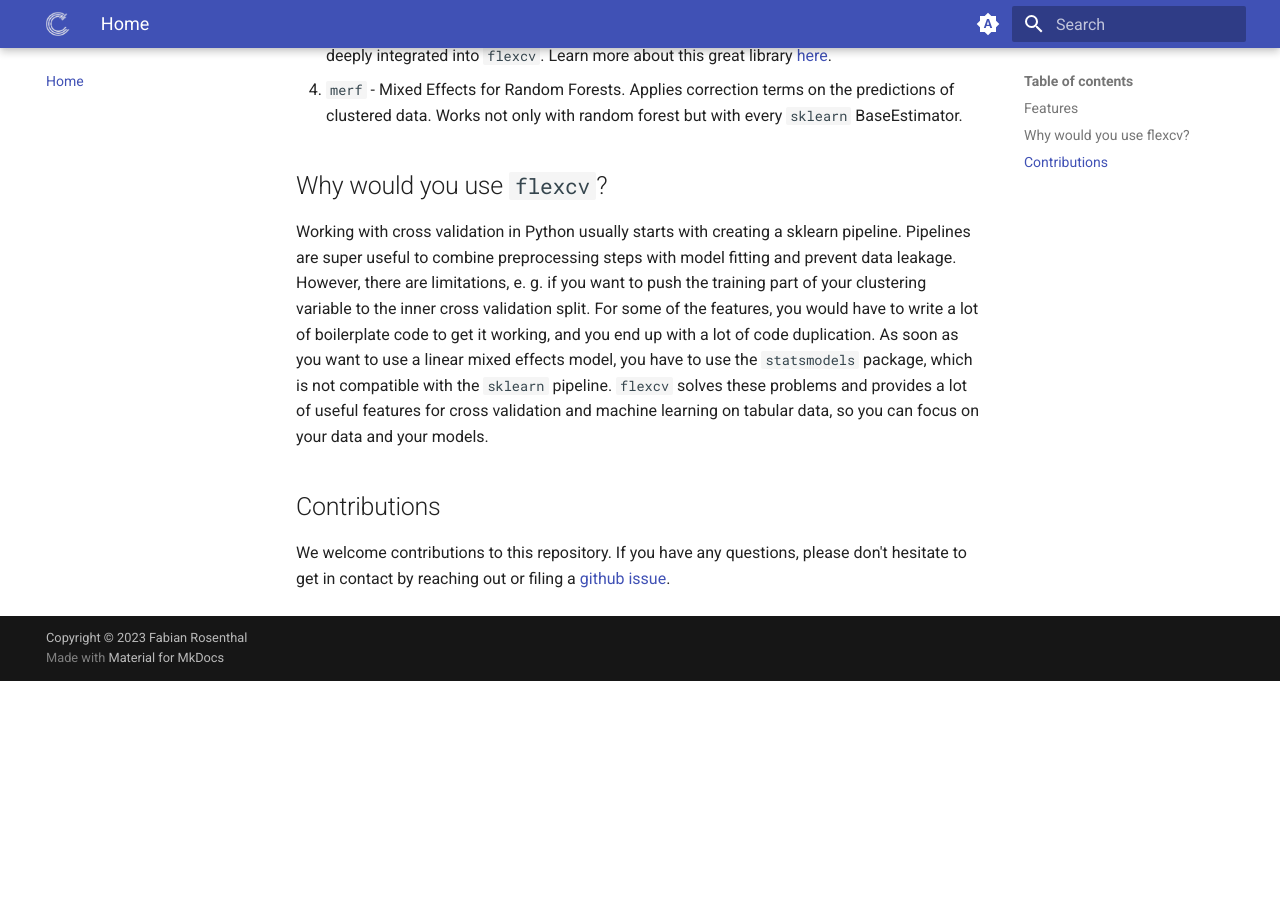
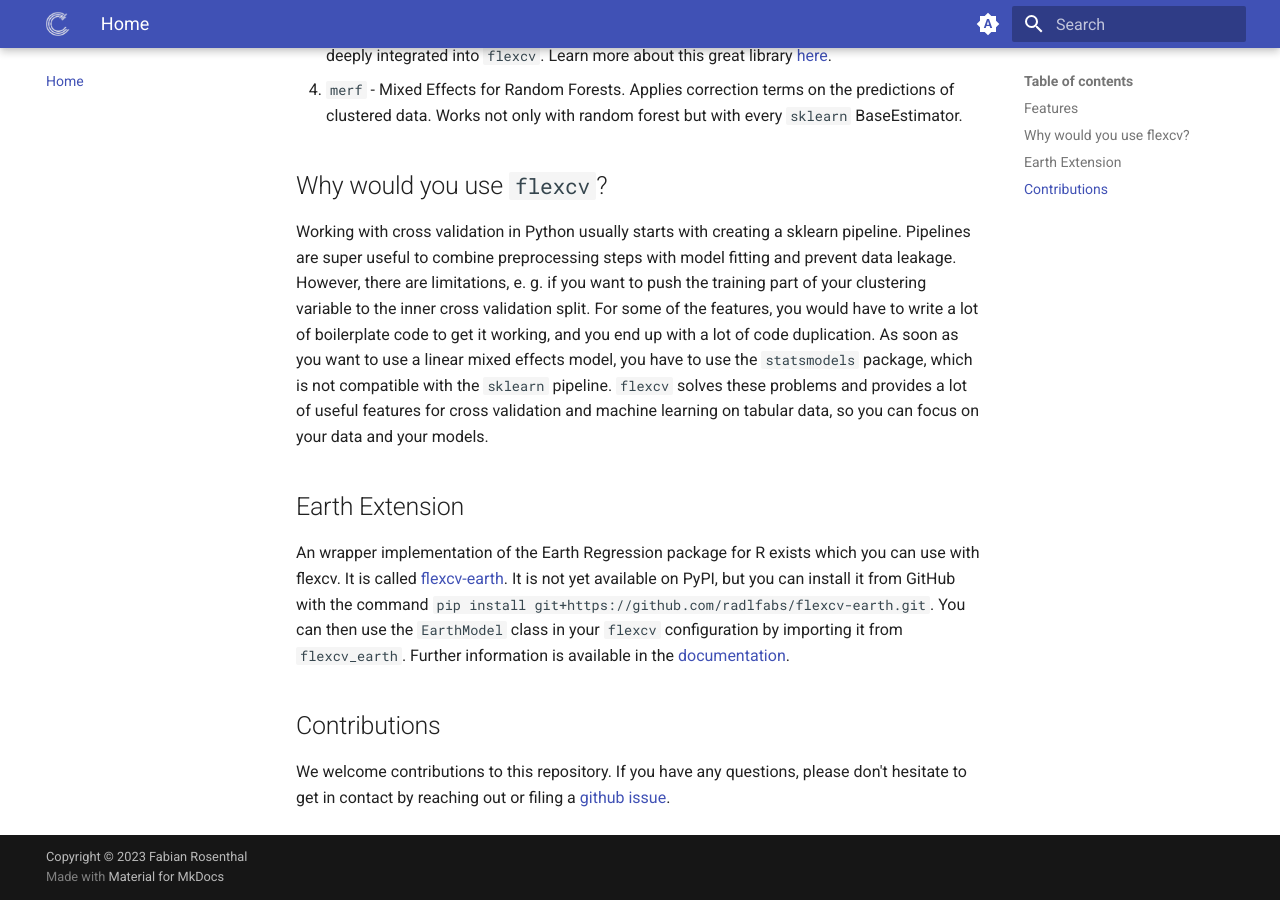
Before and after one commit to radlfabs/flexcv, an MkDocs documentation site: the page built from docs/index.md, in a window 1280 px wide and 900 px high, scrolled down 1582 px. Built offline with MkDocs 1.6.1 and Material for MkDocs 9.7.7, drawn with Linux system fonts in a browser that asks for light colours; before the commit the page ends 2263 px from its top, so only the background shows below that.

Commit message:
update flexcv-earth notes

```diff
--- a/docs/index.md
+++ b/docs/index.md
@@ -44,6 +44,10 @@ However, there are limitations, e. g. if you want to push the training part of y
 As soon as you want to use a linear mixed effects model, you have to use the `statsmodels` package, which is not compatible with the `sklearn` pipeline.
 `flexcv` solves these problems and provides a lot of useful features for cross validation and machine learning on tabular data, so you can focus on your data and your models.
 
+## Earth Extension
+
+An wrapper implementation of the Earth Regression package for R exists which you can use with flexcv. It is called [flexcv-earth](https:github.com/radlfabs/flexcv-earth). It is not yet available on PyPI, but you can install it from GitHub with the command `pip install git+https://github.com/radlfabs/flexcv-earth.git`. You can then use the `EarthModel` class in your `flexcv` configuration by importing it from `flexcv_earth`. Further information is available in the [documentation](https://radlfabs.github.io/flexcv-earth/).
+
 ## Contributions
 
 We welcome contributions to this repository. If you have any questions, please don't hesitate to get in contact by reaching out or filing a [github issue](https://github.com/radlfabs/flexcv/issues).
```
Also changed, not shown: README.md (+4 -0 lines).
